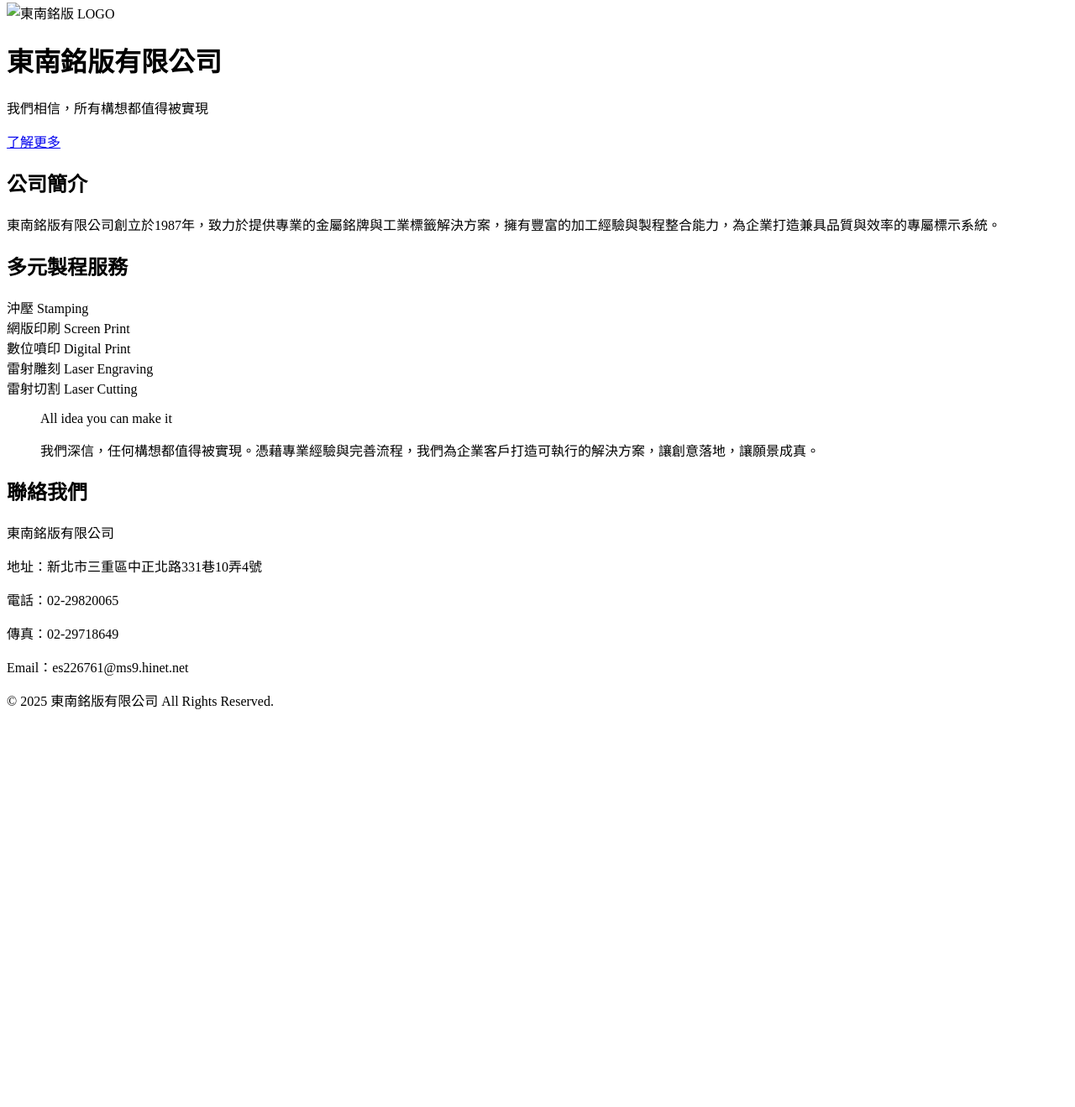
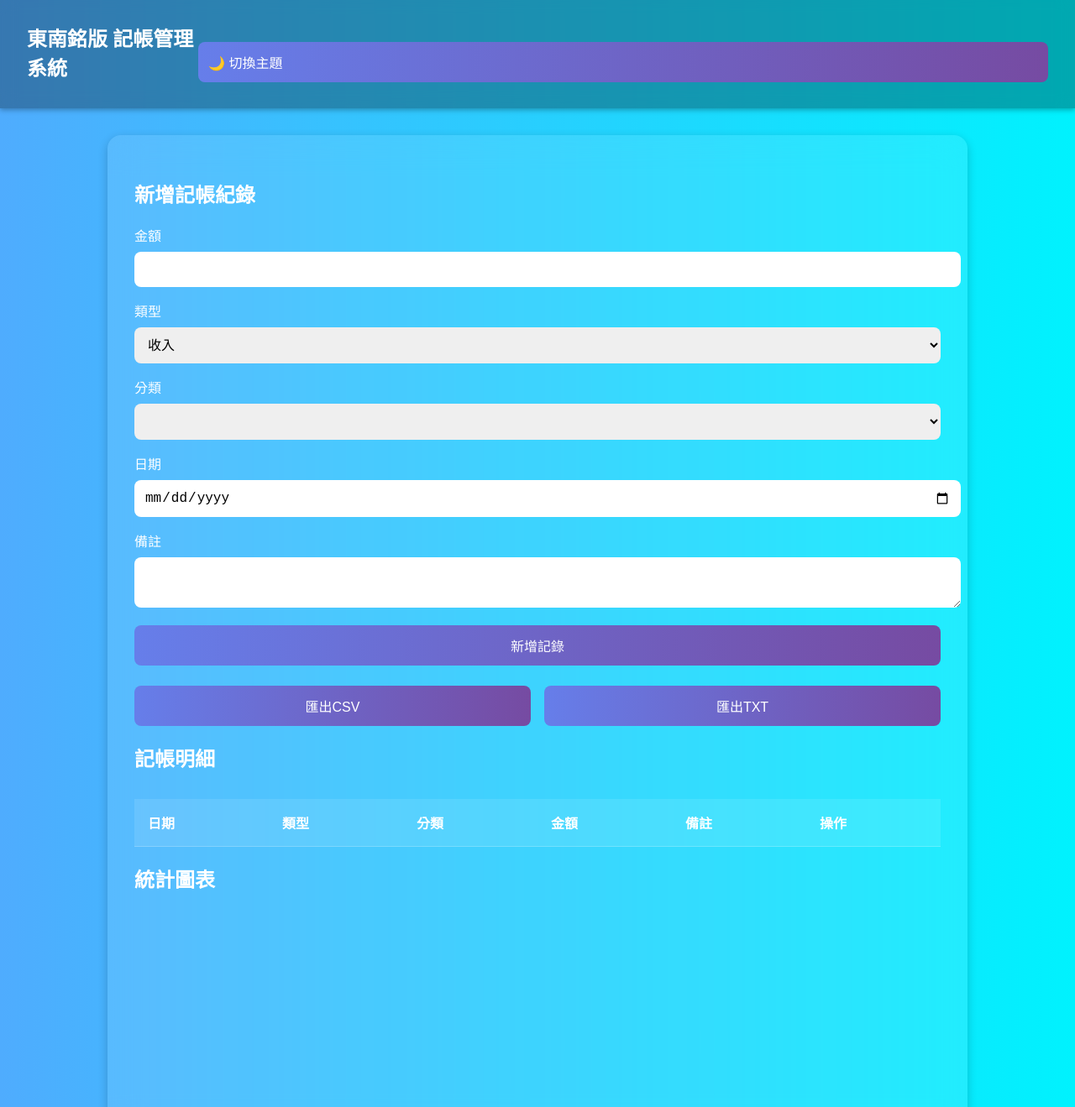
Before and after one commit to stevenwu5519/senp, a plain HTML site: page index.html in a window 1280 px wide. Shown: the part 5-1324 px from the top of the page at 84% size. Before the commit the page ends 867 px from the top, so only its background shows below. Drawn offline with nearby package versions, Linux system fonts and the light colour scheme.

Commit message:
Update index.html

```diff
--- a/index.html
+++ b/index.html
@@ -3,63 +3,149 @@
 <head>
   <meta charset="UTF-8">
   <meta name="viewport" content="width=device-width, initial-scale=1.0">
-  <title>東南銘版有限公司</title>
-  <link rel="stylesheet" href="style.css">
+  <title>東南銘版有限公司 - 記帳管理系統</title>
+  <link rel="stylesheet" href="https://cdnjs.cloudflare.com/ajax/libs/Chart.js/4.4.1/chart.min.css">
+  <style>
+    body {
+      margin: 0;
+      font-family: 'Segoe UI', Tahoma, Geneva, Verdana, sans-serif;
+      background: linear-gradient(to right, #4facfe, #00f2fe);
+      color: #fff;
+    }
+    header {
+      padding: 1rem 2rem;
+      background: rgba(0, 0, 0, 0.3);
+      backdrop-filter: blur(10px);
+      display: flex;
+      justify-content: space-between;
+      align-items: center;
+      box-shadow: 0 2px 6px rgba(0,0,0,0.3);
+    }
+    header h1 {
+      font-size: 1.5rem;
+    }
+    .container {
+      max-width: 960px;
+      margin: 2rem auto;
+      background: rgba(255, 255, 255, 0.1);
+      backdrop-filter: blur(20px);
+      border-radius: 16px;
+      padding: 2rem;
+      box-shadow: 0 4px 12px rgba(0, 0, 0, 0.2);
+    }
+    .form-group {
+      margin-bottom: 1rem;
+    }
+    label {
+      display: block;
+      margin-bottom: 0.5rem;
+    }
+    input, select, textarea, button {
+      width: 100%;
+      padding: 0.75rem;
+      border: none;
+      border-radius: 8px;
+      font-size: 1rem;
+    }
+    button {
+      background: linear-gradient(to right, #667eea, #764ba2);
+      color: white;
+      cursor: pointer;
+      transition: all 0.3s ease;
+    }
+    button:hover {
+      transform: translateY(-3px);
+      box-shadow: 0 4px 8px rgba(0,0,0,0.3);
+    }
+    table {
+      width: 100%;
+      margin-top: 2rem;
+      border-collapse: collapse;
+      background-color: rgba(255, 255, 255, 0.1);
+    }
+    th, td {
+      padding: 1rem;
+      text-align: left;
+      border-bottom: 1px solid rgba(255,255,255,0.2);
+    }
+    .income { color: #28a745; }
+    .expense { color: #ff6b6b; }
+    canvas {
+      margin-top: 2rem;
+    }
+    .export-btns, .theme-toggle {
+      margin-top: 1.5rem;
+      display: flex;
+      gap: 1rem;
+    }
+    .dark-mode {
+      background: linear-gradient(to right, #141e30, #243b55);
+      color: white;
+    }
+  </style>
 </head>
 <body>
-  <header class="hero">
-    <div class="container">
-      <img src="images/東南LOGO-去背.png" alt="東南銘版 LOGO" class="logo">
-      <h1>東南銘版有限公司</h1>
-      <p>我們相信，所有構想都值得被實現</p>
-      <a href="#about" class="btn">了解更多</a>
-    </div>
+  <header>
+    <h1>東南銘版 記帳管理系統</h1>
+    <button class="theme-toggle">🌙 切換主題</button>
   </header>
 
-  <section class="about" id="about">
-    <div class="container">
-      <h2>公司簡介</h2>
-      <p>東南銘版有限公司創立於1987年，致力於提供專業的金屬銘牌與工業標籤解決方案，擁有豐富的加工經驗與製程整合能力，為企業打造兼具品質與效率的專屬標示系統。</p>
+  <div class="container">
+    <h2>新增記帳紀錄</h2>
+    <form id="record-form">
+      <div class="form-group">
+        <label>金額</label>
+        <input type="number" id="amount" required>
+      </div>
+      <div class="form-group">
+        <label>類型</label>
+        <select id="type">
+          <option value="income">收入</option>
+          <option value="expense">支出</option>
+        </select>
+      </div>
+      <div class="form-group">
+        <label>分類</label>
+        <select id="category"></select>
+      </div>
+      <div class="form-group">
+        <label>日期</label>
+        <input type="date" id="date" required>
+      </div>
+      <div class="form-group">
+        <label>備註</label>
+        <textarea id="note"></textarea>
+      </div>
+      <button type="submit">新增記錄</button>
+    </form>
+
+    <div class="export-btns">
+      <button id="export-csv">匯出CSV</button>
+      <button id="export-txt">匯出TXT</button>
     </div>
-  </section>
 
-  <section class="services">
-    <div class="container">
-      <h2>多元製程服務</h2>
-      <div class="service-grid">
-        <div class="service-item">沖壓 Stamping</div>
-        <div class="service-item">網版印刷 Screen Print</div>
-        <div class="service-item">數位噴印 Digital Print</div>
-        <div class="service-item">雷射雕刻 Laser Engraving</div>
-        <div class="service-item">雷射切割 Laser Cutting</div>
-      </div>
-    </div>
-  </section>
+    <h2>記帳明細</h2>
+    <table id="record-table">
+      <thead>
+        <tr>
+          <th>日期</th>
+          <th>類型</th>
+          <th>分類</th>
+          <th>金額</th>
+          <th>備註</th>
+          <th>操作</th>
+        </tr>
+      </thead>
+      <tbody></tbody>
+    </table>
 
-  <section class="slogan">
-    <div class="container">
-      <blockquote>
-        <p>All idea you can make it</p>
-        <p class="sub">我們深信，任何構想都值得被實現。憑藉專業經驗與完善流程，我們為企業客戶打造可執行的解決方案，讓創意落地，讓願景成真。</p>
-      </blockquote>
-    </div>
-  </section>
+    <h2>統計圖表</h2>
+    <canvas id="stats-chart" width="400" height="200"></canvas>
+  </div>
 
-  <section class="contact">
-    <div class="container">
-      <h2>聯絡我們</h2>
-      <p>東南銘版有限公司</p>
-      <p>地址：新北市三重區中正北路331巷10弄4號</p>
-      <p>電話：02-29820065</p>
-      <p>傳真：02-29718649</p>
-      <p>Email：es226761@ms9.hinet.net</p>
-    </div>
-  </section>
-
-  <footer>
-    <div class="container">
-      <p>&copy; 2025 東南銘版有限公司 All Rights Reserved.</p>
-    </div>
-  </footer>
+  <script src="https://cdnjs.cloudflare.com/ajax/libs/Chart.js/4.4.1/chart.umd.min.js"></script>
+  <script>
+    // 程式邏輯後續加入...
+  </script>
 </body>
 </html>
```
